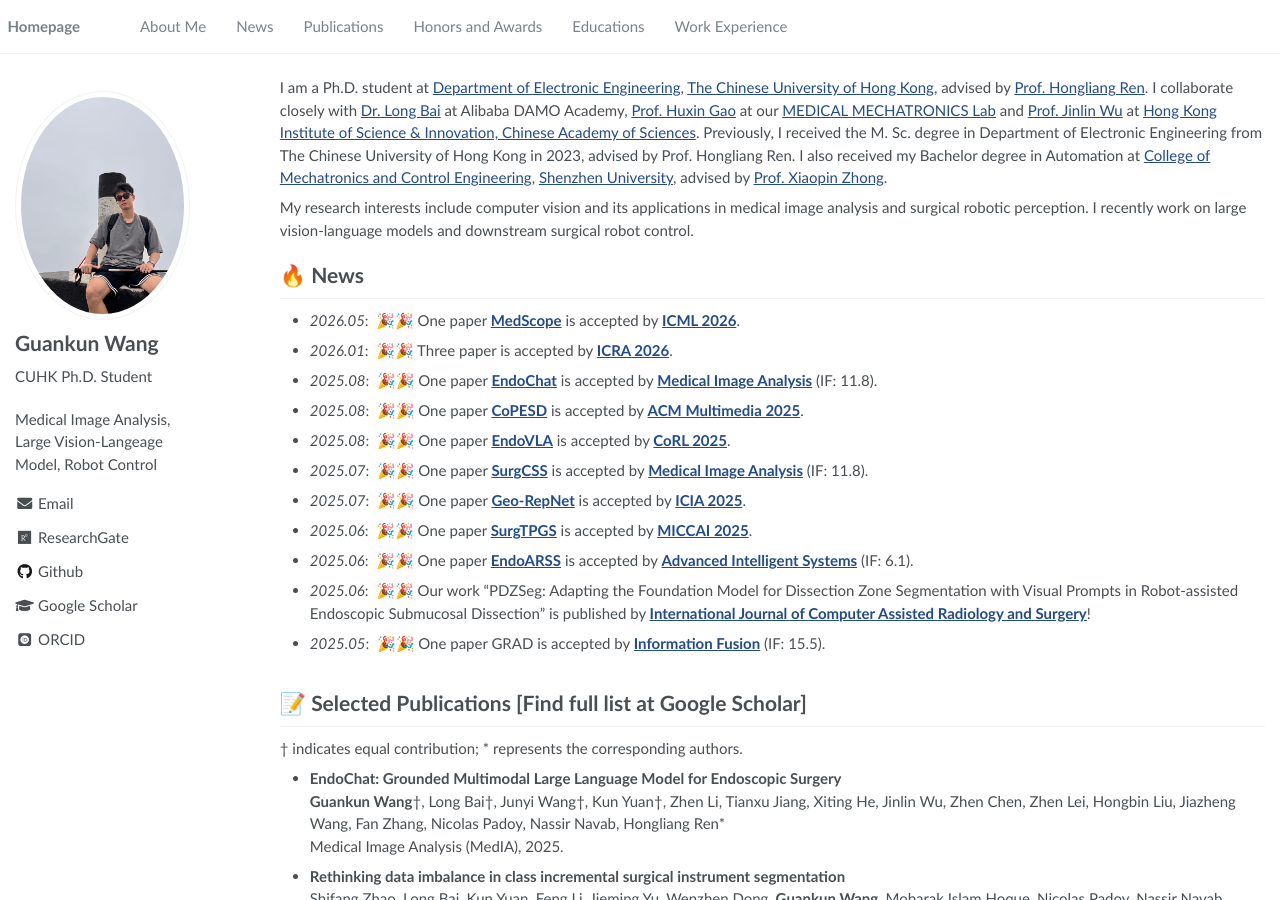
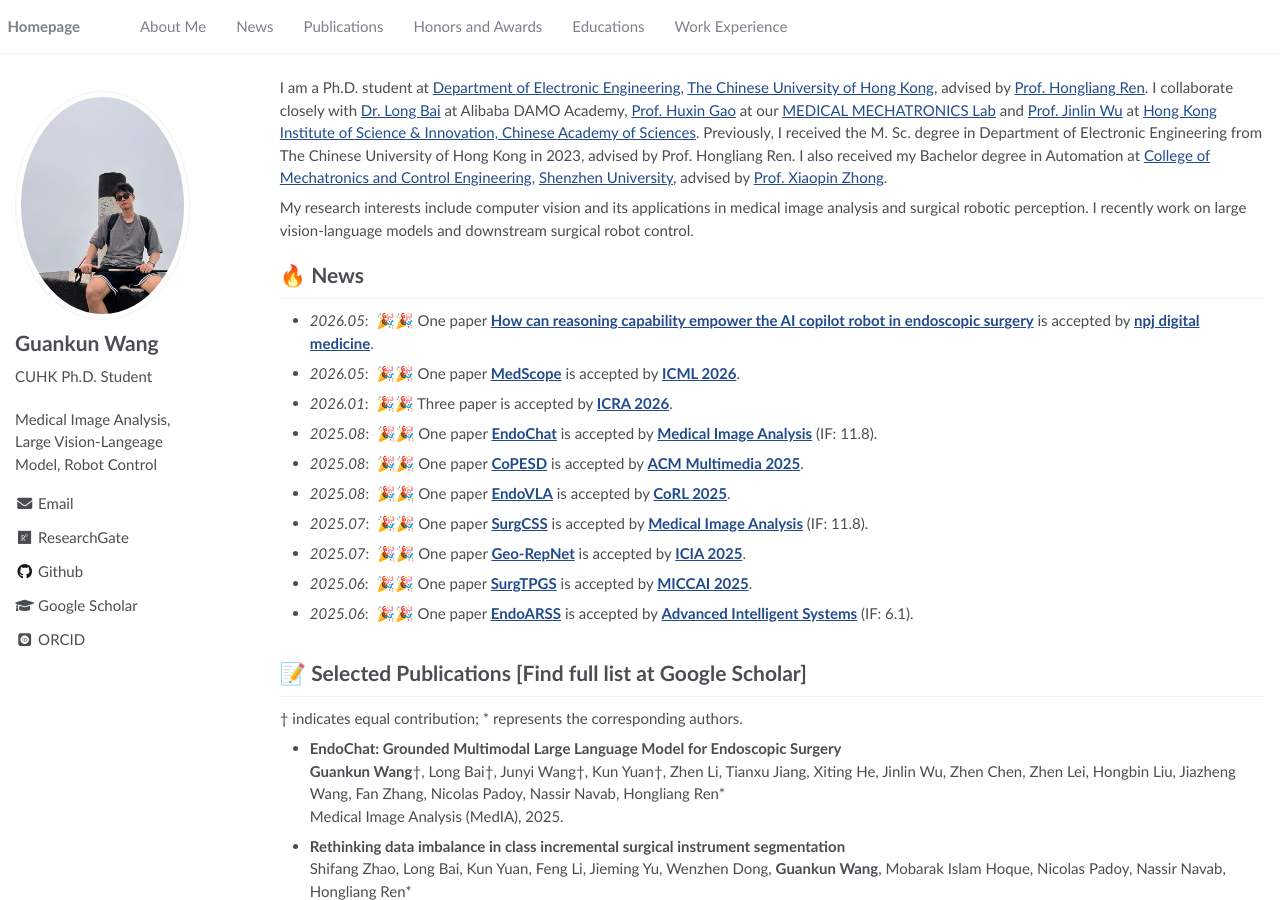
Before and after one commit to gkwang-cuhk/gkwang-cuhk.github.io, a Jekyll site: the page built from _pages/about.md, in a window 1280 px wide and 900 px high. Built offline with Jekyll 4.4.1, drawn with Linux system fonts in a browser that asks for light colours; some web fonts are replaced.

Commit message:
Update about.md

```diff
--- a/_pages/about.md
+++ b/_pages/about.md
@@ -24,6 +24,7 @@ My research interests include computer vision and its applications in medical im
 
 
 # 🔥 News
+- *2026.05*: &nbsp;🎉🎉 One paper [**How can reasoning capability empower the AI copilot robot in endoscopic surgery**](https://arxiv.org/abs/2605.22322) is accepted by [**npj digital medicine**](https://www.nature.com/npjdigitalmed/).
 - *2026.05*: &nbsp;🎉🎉 One paper [**MedScope**](https://arxiv.org/abs/2602.13332) is accepted by [**ICML 2026**](https://icml.cc/).
 - *2026.01*: &nbsp;🎉🎉 Three paper is accepted by [**ICRA 2026**](https://2026.ieee-icra.org/).
 - *2025.08*: &nbsp;🎉🎉 One paper [**EndoChat**](https://arxiv.org/pdf/2501.11347) is accepted by [**Medical Image Analysis**](https://www.sciencedirect.com/journal/medical-image-analysis) (IF: 11.8).
@@ -33,8 +34,6 @@ My research interests include computer vision and its applications in medical im
 - *2025.07*: &nbsp;🎉🎉 One paper [**Geo-RepNet**](https://arxiv.org/abs/2507.09294) is accepted by [**ICIA 2025**](https://www.icia2025.org/index.html).
 - *2025.06*: &nbsp;🎉🎉 One paper [**SurgTPGS**](https://arxiv.org/abs/2506.23309) is accepted by [**MICCAI 2025**](https://conferences.miccai.org/2025/en/).
 - *2025.06*: &nbsp;🎉🎉 One paper [**EndoARSS**](https://www.arxiv.org/abs/2506.06830) is accepted by [**Advanced Intelligent Systems**](https://advanced.onlinelibrary.wiley.com/doi/full/10.1002/aisy.202500288) (IF: 6.1).
-- *2025.06*: &nbsp;🎉🎉 Our work "PDZSeg: Adapting the Foundation Model for Dissection Zone Segmentation with Visual Prompts in Robot-assisted Endoscopic Submucosal Dissection" is published by [**International Journal of Computer Assisted Radiology and Surgery**](https://link.springer.com/article/10.1007/s11548-025-03437-7)!
-- *2025.05*: &nbsp;🎉🎉 One paper GRAD is accepted by [**Information Fusion**](https://www.sciencedirect.com/journal/information-fusion) (IF: 15.5).
 
 
 
```
